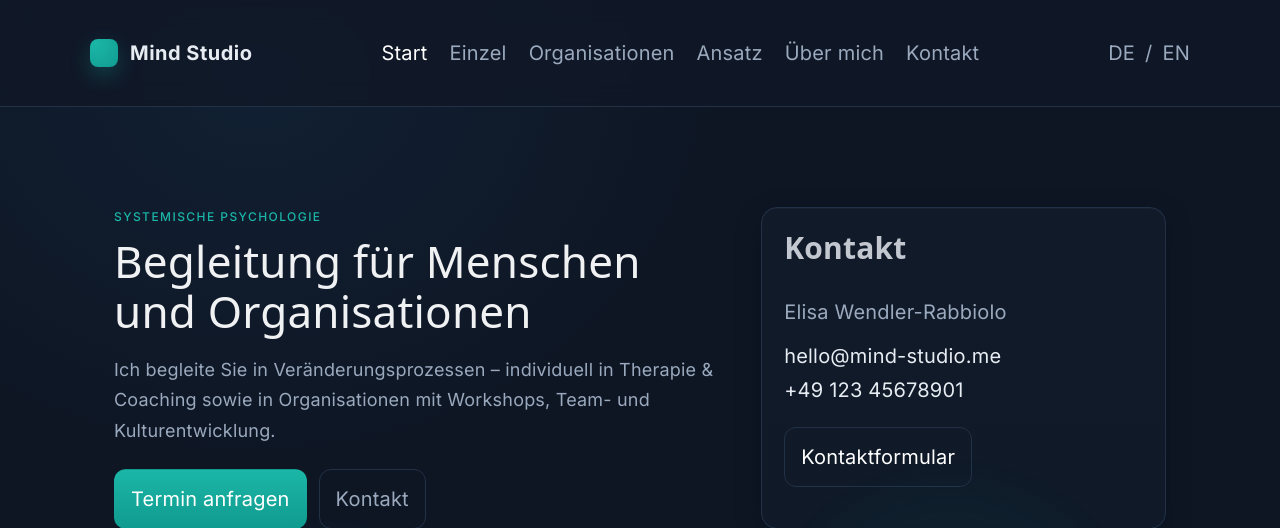
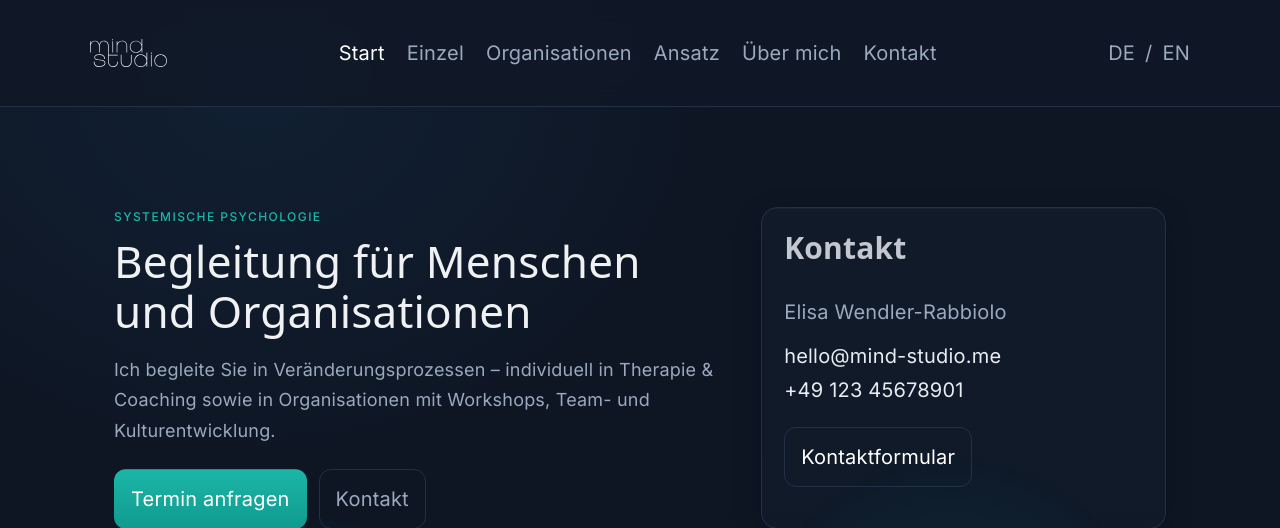
Before and after one commit to VinniWe/mind-studio-website, a PHP site: page / in a window 1280 px wide. Shown: the top 528 px of the page. Run offline with PHP 8.4, Linux system fonts and the light colour scheme; some libraries are stand-ins or nearby versions.

Commit message:
Brand: integrate SVG wordmark into header

```diff
--- a/ansatz.html
+++ b/ansatz.html
@@ -14,7 +14,7 @@
     <header class="site-header">
       <div class="container nav">
         <div class="nav-left">
-          <a class="brand" href="./"><span class="brand-mark"></span><span>Mind Studio</span></a>
+          <a class="brand" href="./"><span class="brand-mark"><img src="assets/img/logo.svg" alt="Mind Studio"></span></a>
           <button class="mobile-toggle" aria-label="Menü öffnen" data-mobile-toggle>☰</button>
         </div>
         <nav class="nav-links" aria-label="Hauptnavigation">
--- a/assets/css/styles.css
+++ b/assets/css/styles.css
@@ -56,12 +56,8 @@ header.site-header {
   font-weight: 700;
   letter-spacing: 0.5px;
 }
-.brand-mark {
-  width: 28px; height: 28px;
-  border-radius: 8px;
-  background: radial-gradient(120% 120% at 20% 20%, var(--color-accent), var(--color-accent-600));
-  box-shadow: 0 8px 20px rgba(20, 184, 166, 0.25);
-}
+.brand-mark { display: inline-flex; align-items: center; }
+.brand-mark img { height: 28px; display: block; }
 .nav-links { display: flex; gap: 22px; }
 .nav-links a { color: var(--color-muted); transition: color .2s ease, opacity .2s ease; }
 .nav-links a:hover, .nav-links a.active { color: #fff; }
--- a/datenschutz.html
+++ b/datenschutz.html
@@ -14,7 +14,7 @@
     <header class="site-header">
       <div class="container nav">
         <div class="nav-left">
-          <a class="brand" href="./"><span class="brand-mark"></span><span>Mind Studio</span></a>
+          <a class="brand" href="./"><span class="brand-mark"><img src="assets/img/logo.svg" alt="Mind Studio"></span></a>
           <button class="mobile-toggle" aria-label="Menü öffnen" data-mobile-toggle>☰</button>
         </div>
         <nav class="nav-links" aria-label="Hauptnavigation">
--- a/impressum.html
+++ b/impressum.html
@@ -14,7 +14,7 @@
     <header class="site-header">
       <div class="container nav">
         <div class="nav-left">
-          <a class="brand" href="./"><span class="brand-mark"></span><span>Mind Studio</span></a>
+          <a class="brand" href="./"><span class="brand-mark"><img src="assets/img/logo.svg" alt="Mind Studio"></span></a>
           <button class="mobile-toggle" aria-label="Menü öffnen" data-mobile-toggle>☰</button>
         </div>
         <nav class="nav-links" aria-label="Hauptnavigation">
--- a/index.html
+++ b/index.html
@@ -20,8 +20,7 @@
       <div class="container nav">
         <div class="nav-left">
           <a class="brand" href="./">
-          <span class="brand-mark" aria-hidden="true"></span>
-          <span>Mind Studio</span>
+          <span class="brand-mark" aria-hidden="true"><img src="assets/img/logo.svg" alt="Mind Studio"></span>
           </a>
           <button class="mobile-toggle" aria-label="Menü öffnen" data-mobile-toggle>☰</button>
         </div>
--- a/kontakt.html
+++ b/kontakt.html
@@ -14,7 +14,7 @@
     <header class="site-header">
       <div class="container nav">
         <div class="nav-left">
-          <a class="brand" href="./"><span class="brand-mark"></span><span>Mind Studio</span></a>
+          <a class="brand" href="./"><span class="brand-mark"><img src="assets/img/logo.svg" alt="Mind Studio"></span></a>
           <button class="mobile-toggle" aria-label="Menü öffnen" data-mobile-toggle>☰</button>
         </div>
         <nav class="nav-links" aria-label="Hauptnavigation">
--- a/leistungen-einzel.html
+++ b/leistungen-einzel.html
@@ -14,7 +14,7 @@
     <header class="site-header">
       <div class="container nav">
         <div class="nav-left">
-          <a class="brand" href="./"><span class="brand-mark"></span><span>Mind Studio</span></a>
+          <a class="brand" href="./"><span class="brand-mark"><img src="assets/img/logo.svg" alt="Mind Studio"></span></a>
           <button class="mobile-toggle" aria-label="Menü öffnen" data-mobile-toggle>☰</button>
         </div>
         <nav class="nav-links" aria-label="Hauptnavigation">
--- a/leistungen-organisationen.html
+++ b/leistungen-organisationen.html
@@ -14,7 +14,7 @@
     <header class="site-header">
       <div class="container nav">
         <div class="nav-left">
-          <a class="brand" href="./"><span class="brand-mark"></span><span>Mind Studio</span></a>
+          <a class="brand" href="./"><span class="brand-mark"><img src="assets/img/logo.svg" alt="Mind Studio"></span></a>
           <button class="mobile-toggle" aria-label="Menü öffnen" data-mobile-toggle>☰</button>
         </div>
         <nav class="nav-links" aria-label="Hauptnavigation">
--- a/ueber-mich.html
+++ b/ueber-mich.html
@@ -14,7 +14,7 @@
     <header class="site-header">
       <div class="container nav">
         <div class="nav-left">
-          <a class="brand" href="./"><span class="brand-mark"></span><span>Mind Studio</span></a>
+          <a class="brand" href="./"><span class="brand-mark"><img src="assets/img/logo.svg" alt="Mind Studio"></span></a>
           <button class="mobile-toggle" aria-label="Menü öffnen" data-mobile-toggle>☰</button>
         </div>
         <nav class="nav-links" aria-label="Hauptnavigation">
```
Also changed, not shown: assets/img/favicon.svg, assets/img/logo.svg (added), assets/img/ueber-mich-hero.svg, assets/js/site.js (line endings or trailing spaces), danke.html (line endings or trailing spaces), robots.txt (line endings or trailing spaces), sitemap.xml (line endings or trailing spaces), 2 other files.
